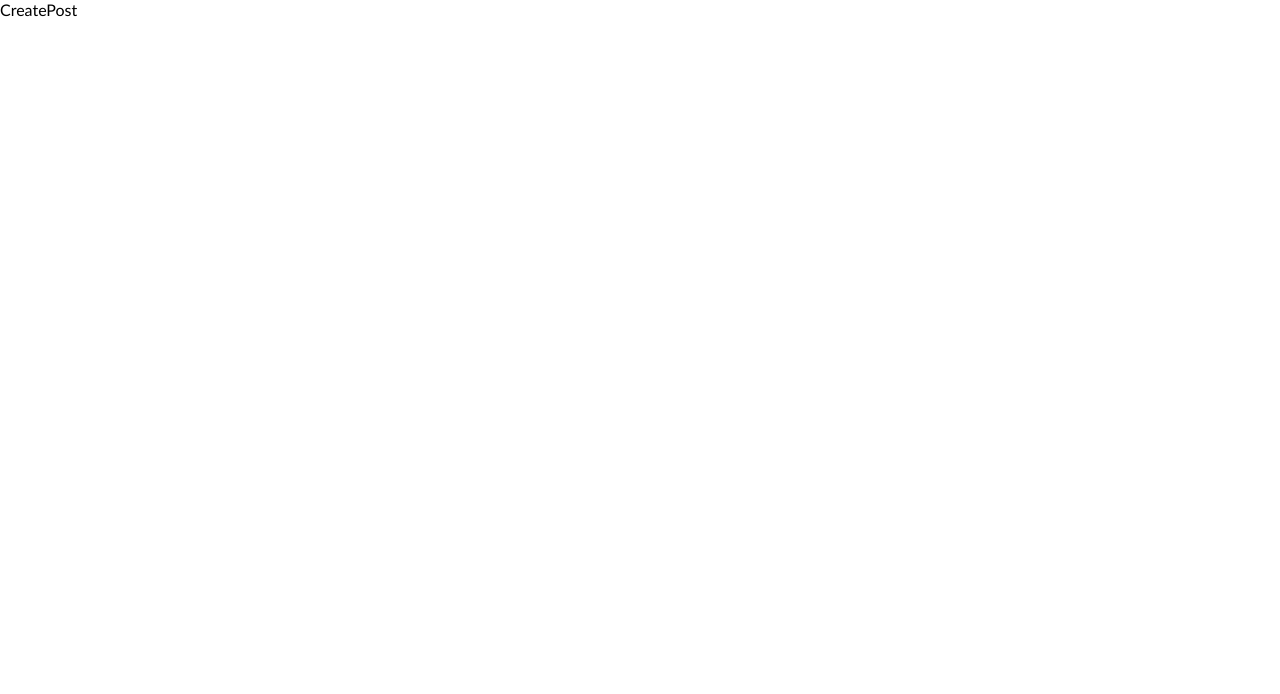
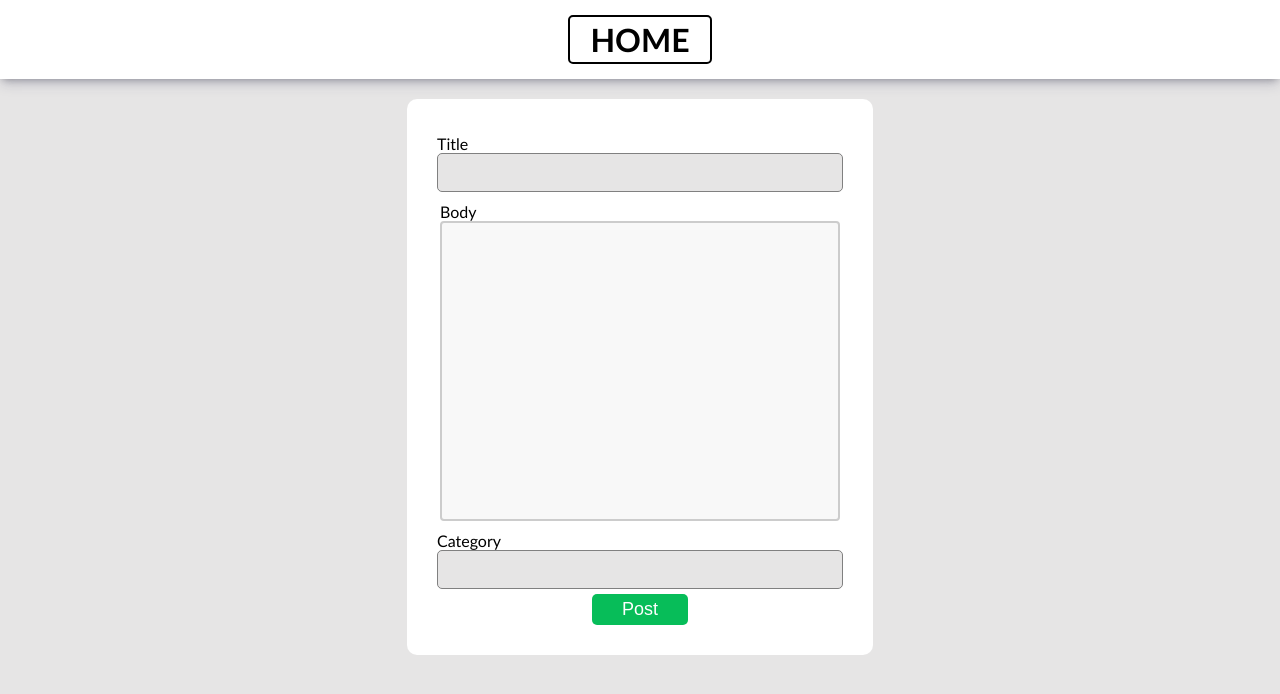
Before and after one commit to BroDudeeee/morsi-blog-dashboard, a React (Vite) app: page /create in a window 1280 px wide. Shown: the top 694 px of the page. Built offline with nearby package versions, Linux system fonts and the light colour scheme.

Commit message:
first correction

```diff
--- a/src/components/create/CreatePost.jsx
+++ b/src/components/create/CreatePost.jsx
@@ -1,7 +1,69 @@
 import "./CreatePost.css";
+import { Link, useNavigate } from "react-router-dom";
+import axios from "axios";
+import { useState } from "react";
 
 const CreatePost = () => {
-  return <div>CreatePost</div>;
+  const navigate = useNavigate();
+  const [post, setPost] = useState({ title: "", body: "", category: "" });
+
+  const handleChange = (e) => {
+    const { name, value } = e.target;
+    setPost({ ...post, [name]: value });
+  };
+
+  const handleCreate = async () => {
+    await axios.post(`${import.meta.env.VITE_SERVER_URL}api/posts`, {
+      title: post.title,
+      body: post.body,
+      category: post.category,
+    });
+
+    navigate("/");
+  };
+
+  return (
+    <div className="updatePage">
+      <header className="header">
+        <Link to={"/"} className="createPostLink">
+          <h4 className="name">HOME</h4>
+        </Link>
+      </header>
+      <section className="update">
+        <section>
+          <label htmlFor="title">Title</label>
+          <input
+            type="text"
+            id="title"
+            name="title"
+            value={post.title}
+            onChange={handleChange}
+          />
+        </section>
+        <section>
+          <label htmlFor="body">Body</label>
+          <textarea
+            type="text"
+            id="body"
+            name="body"
+            value={post.body}
+            onChange={handleChange}
+          />
+        </section>
+        <section>
+          <label htmlFor="cat">Category</label>
+          <input
+            type="text"
+            id="cat"
+            name="category"
+            value={post.category}
+            onChange={handleChange}
+          />
+        </section>
+        <button onClick={handleCreate}>Post</button>
+      </section>
+    </div>
+  );
 };
 
 export default CreatePost;
--- a/src/components/dashboard/Dashboard.jsx
+++ b/src/components/dashboard/Dashboard.jsx
@@ -13,7 +13,7 @@ const Dashboard = () => {
   useEffect(() => {
     const getPosts = async () => {
       const res = await axios.get(
-        `${import.meta.env.VITE_SERVER_URL}/posts/page/${pageNum}`
+        `${import.meta.env.VITE_SERVER_URL}api/posts/page/${pageNum}`
       );
       const data = await res.data;
       setPosts([...posts, ...data]);
--- a/src/components/login/Login.jsx
+++ b/src/components/login/Login.jsx
@@ -15,7 +15,7 @@ const Login = () => {
   const handleSubmit = async (e) => {
     e.preventDefault();
     const res = await axios.post(
-      `${import.meta.env.VITE_SERVER_URL}/auth/login`,
+      `${import.meta.env.VITE_SERVER_URL}api/auth/login`,
       {
         name: userData.name,
         password: userData.password,
--- a/src/components/post/Post.jsx
+++ b/src/components/post/Post.jsx
@@ -12,7 +12,7 @@ const Post = () => {
   useEffect(() => {
     const getPost = async () => {
       const res = await axios.get(
-        `${import.meta.env.VITE_SERVER_URL}/posts/post/${postId}`
+        `${import.meta.env.VITE_SERVER_URL}api/posts/post/${postId}`
       );
       const data = await res.data;
       const { title, body, createdAt, category } = data;
@@ -29,7 +29,7 @@ const Post = () => {
 
   const deletePost = async () => {
     const res = await axios.delete(
-      `${import.meta.env.VITE_SERVER_URL}/posts/post/${postId}`
+      `${import.meta.env.VITE_SERVER_URL}api/posts/post/${postId}`
     );
     const data = await res.data;
     navigate("/");
--- a/src/components/update/Update.jsx
+++ b/src/components/update/Update.jsx
@@ -12,7 +12,7 @@ const Update = () => {
   useEffect(() => {
     const getPost = async () => {
       const res = await axios.get(
-        `${import.meta.env.VITE_SERVER_URL}/posts/post/${postId}`
+        `${import.meta.env.VITE_SERVER_URL}api/posts/post/${postId}`
       );
       const data = await res.data;
       setPost(data);
@@ -36,7 +36,7 @@ const Update = () => {
 
   const handleUpdate = async () => {
     await axios.patch(
-      `${import.meta.env.VITE_SERVER_URL}/posts/post/${postId}`,
+      `${import.meta.env.VITE_SERVER_URL}api/posts/post/${postId}`,
       {
         title: post.title,
         body: post.body,
```
